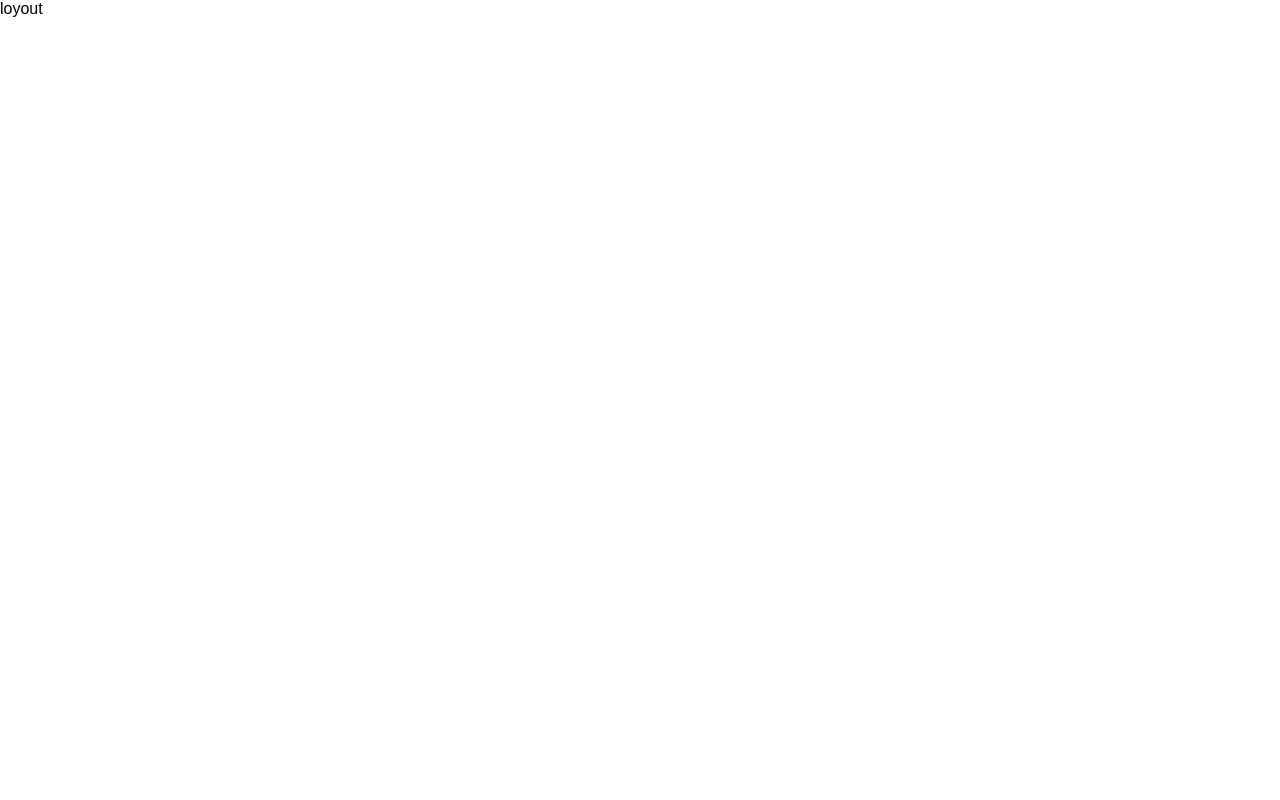
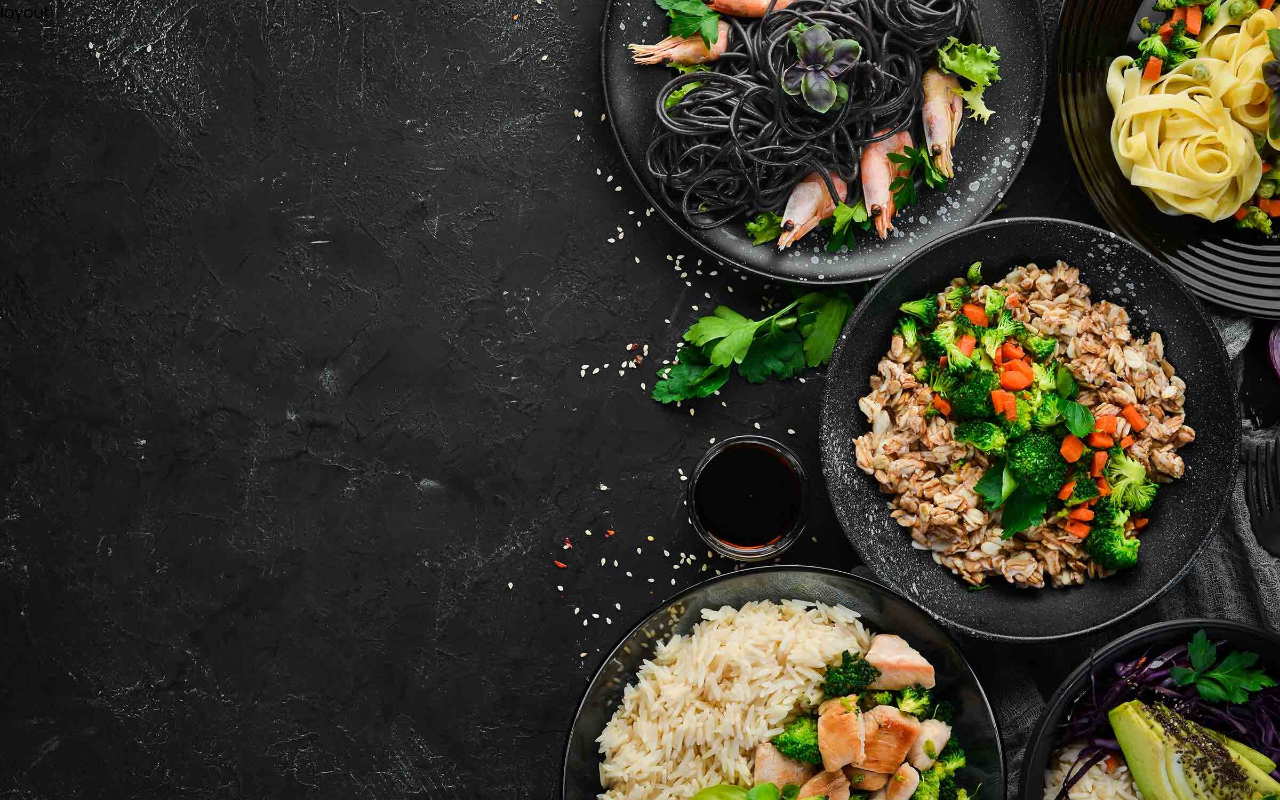
Before and after one commit to FabianXRL16/FabFood, a Vue app: page / in a window 1280 px wide. Built offline with nearby package versions, Linux system fonts and the light colour scheme.

Commit message:
Background home

```diff
--- a/src/App.vue
+++ b/src/App.vue
@@ -16,8 +16,12 @@ export default {
 </script>
 
 <style>
+@import "./assets/styles/variables.css";
 html, body{
   margin: 0;
-  font-family: sans-serif;
+  font-family: var(--font_primary);
+  background-image: url(./assets/img/background-home.jpg);
+  background-size: cover;
+  background-repeat: no-repeat;
 }
 </style>
--- /dev/null
+++ b/src/assets/styles/variables.css
@@ -0,0 +1,18 @@
+/* FONTS */
+@font-face {
+  font-family: poppinsRegular;
+  src: url(../fonts/Poppins-Regular.ttf);
+}
+@font-face {
+  font-family: popinsLight;
+  src: url(../fonts/Poppins-ExtraLight.ttf);
+}
+
+:root{
+  /* COLORS */
+    --bg-primary: #F20746;
+
+  /* FONTS */
+    --font_primary: poppinsRegular;
+    --font_secondary: poppinsLight;
+}
```
